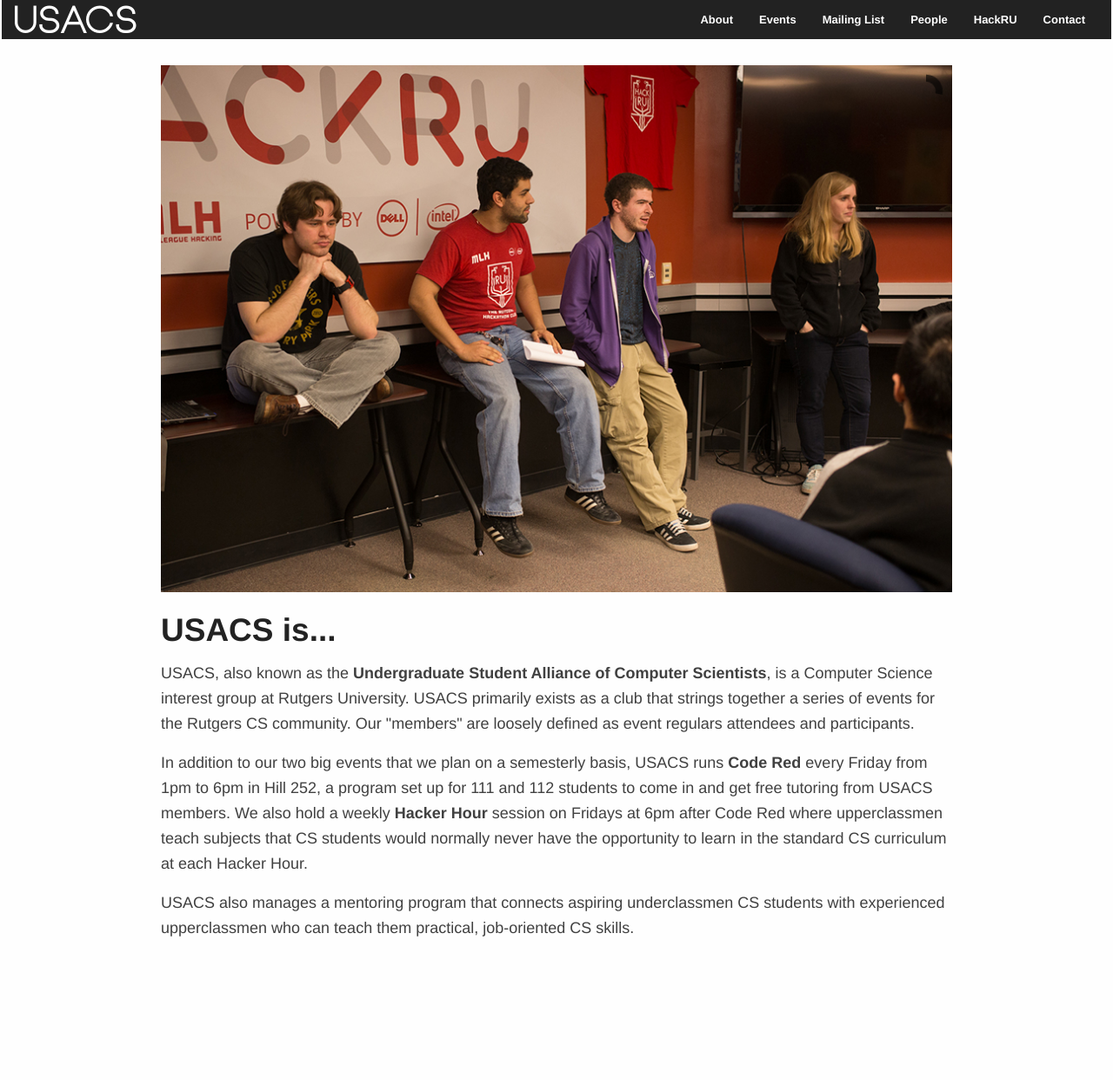
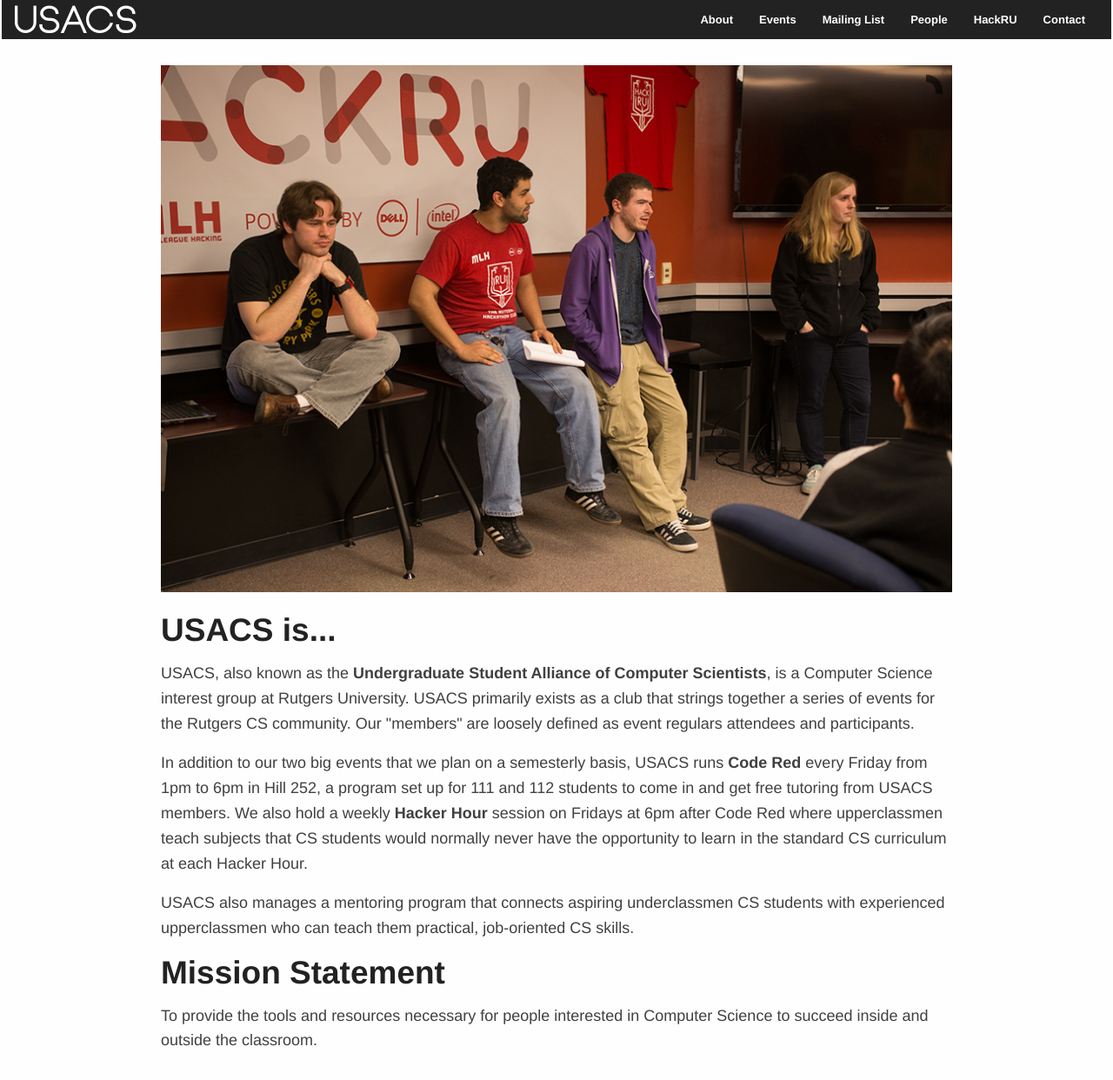
Before and after one commit to usacs/usacs.github.io, a Jekyll site: the page built from index.html, in a window 1280 px wide. Shown: the whole page at 87% size. Built offline with Jekyll 4.4.1, drawn with Linux system fonts in a browser that asks for light colours; Markdown is read by kramdown in place of the engine named in the settings; before the commit the page ends 1113 px from its top, so only the background shows below that.

Commit message:
Add mission statement

```diff
--- a/index.html
+++ b/index.html
@@ -37,5 +37,9 @@ layout: default
     <p>USACS also manages a mentoring program that connects aspiring
     underclassmen CS students with experienced upperclassmen who can teach them
     practical, job-oriented CS skills.</a></p>
+
+    <h2>Mission Statement</h2>
+    <p>To provide the tools and resources necessary for people interested in
+    Computer Science to succeed inside and outside the classroom.</p>
   </div>
 </div>
--- a/people.html
+++ b/people.html
@@ -15,7 +15,7 @@ title: "People"
             <li>Web Designer -- <b>Jungsoo Park</b></li>
             <li>Secretary -- <b>Paul Vorobyev</b></li>
             <li>Social Chair -- <b>Kiran Kurian</b></li>
-            <li>Diversity Chair -- <b>Alison Wong</b></li>
+            <li>Diversity Chair -- <b>Somebody else</b></li>
         </ul>
     </div>
 </div>
```
